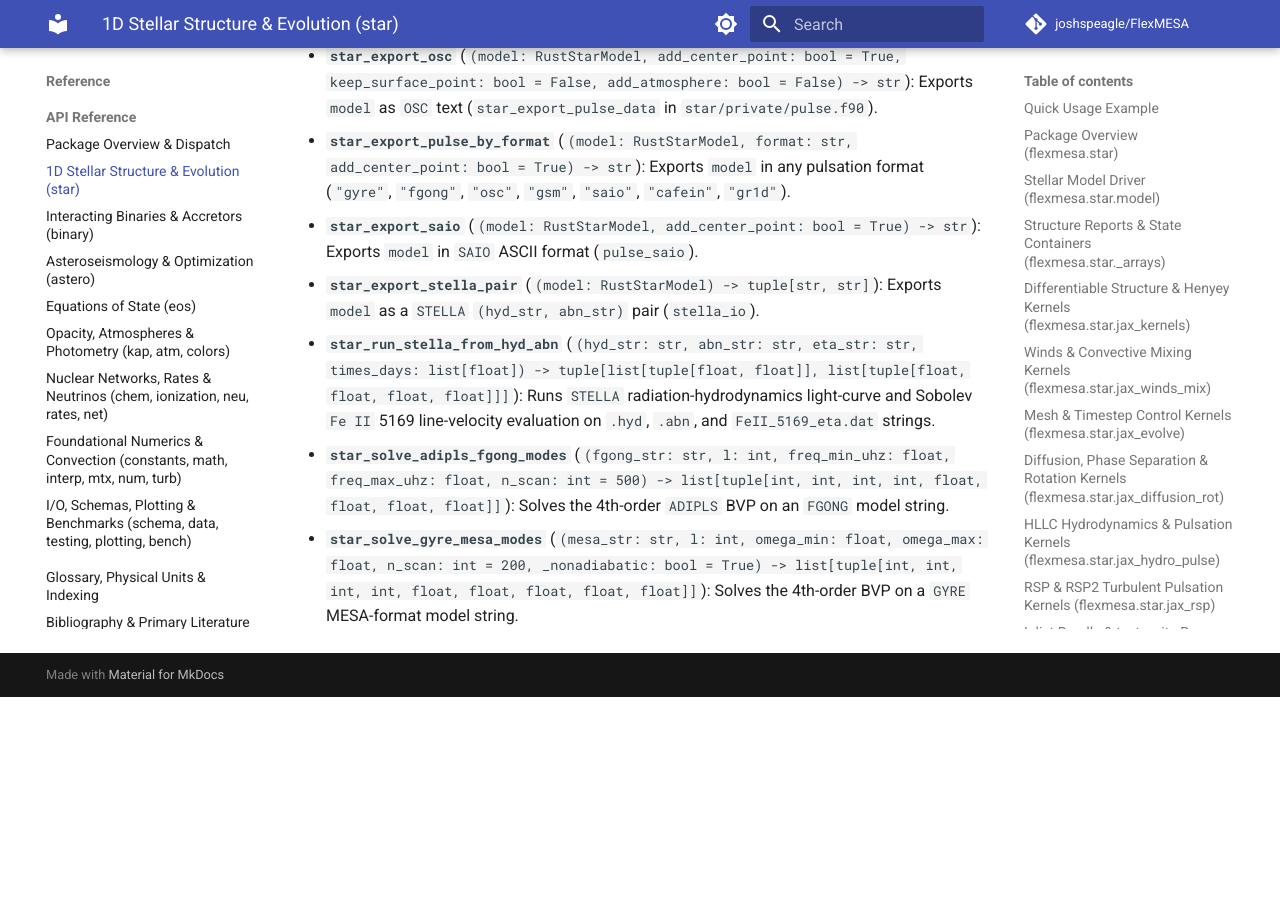
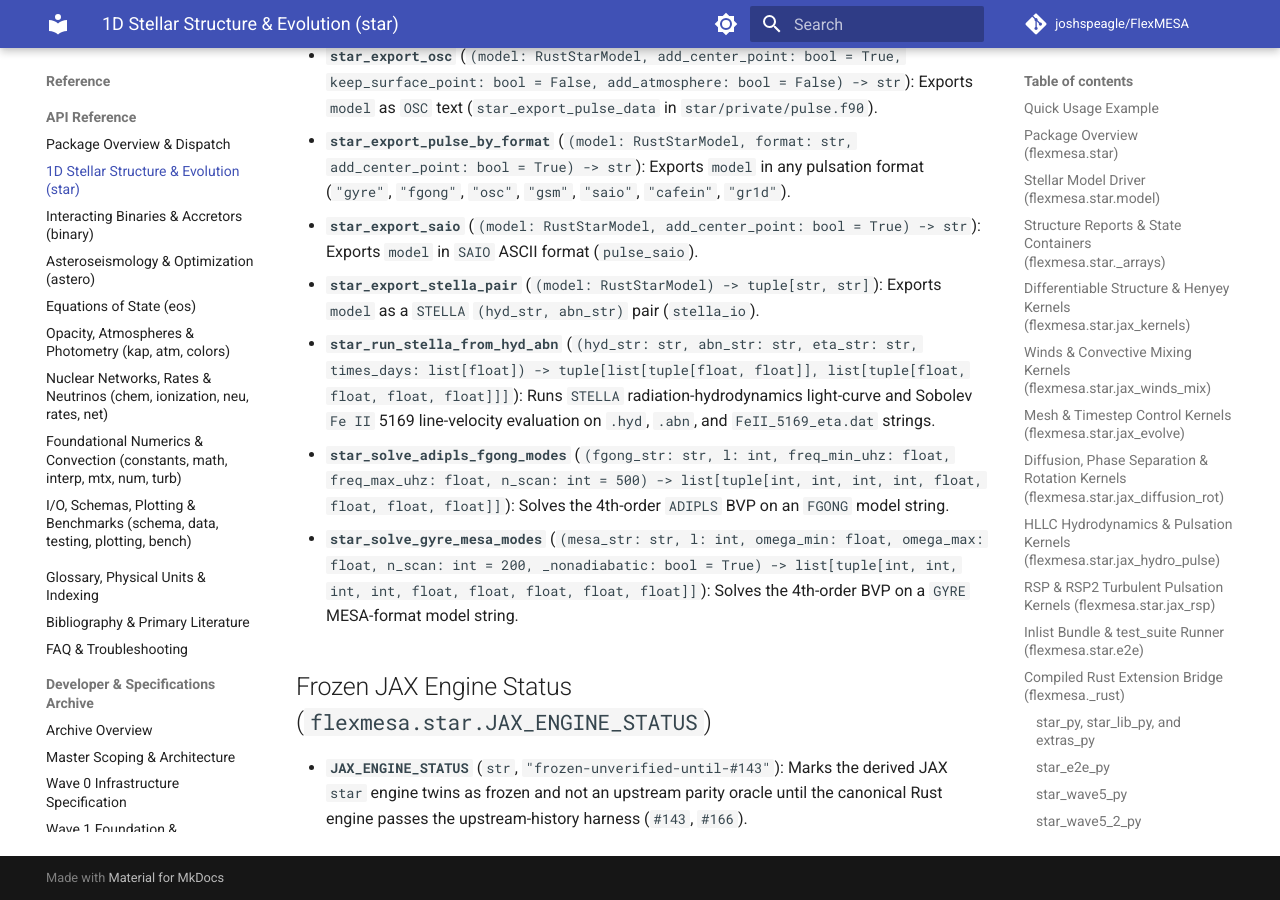
Before and after one commit to joshspeagle/FlexMESA, an MkDocs documentation site: the page built from docs/api/star.md, in a window 1280 px wide and 900 px high, scrolled down 10975 px. Built offline with MkDocs 1.6.1 and Material for MkDocs 9.7.7, drawn with Linux system fonts in a browser that asks for light colours; comment, search, counter and statistics services are not loaded; before the commit the page ends 11672 px from its top, so only the background shows below that.

Commit message:
docs(api): add API bullets for JAX_ENGINE_STATUS on docs/api/star.md (P1.4)
docs/api/star.md: API bullets, in the - **`name`** form the stricter coverage
rule requires, for symbols that were documented only by a prose mention.
Signatures from src/flexmesa/_rust.pyi and docstrings in src/flexmesa/_dispatch.py,
crates/flexmesa-py/src/{astero_py,astero_adipls_py,math_solvers}.rs, and the
package __all__ lists. No behaviour documented that the docstrings do not state.

Commands: python scripts/docs/check_api_coverage.py --check (after the checker
change in the next commit) passes with 0 allowlisted.

Co-Authored-By: Claude Sonnet 5.5 <noreply@anthropic.com>
(cherry picked from commit a9dce2a0cc744c6955a91733a8345da3fddfcdf0)

```diff
--- a/docs/api/star.md
+++ b/docs/api/star.md
@@ -164,3 +164,8 @@ Low-level Safe Rust PyO3 bindings exposed via `flexmesa._rust` for 1D stellar st
 - **`star_run_stella_from_hyd_abn`** (`(hyd_str: str, abn_str: str, eta_str: str, times_days: list[float]) -> tuple[list[tuple[float, float]], list[tuple[float, float, float, float]]]`): Runs `STELLA` radiation-hydrodynamics light-curve and Sobolev `Fe II` 5169 line-velocity evaluation on `.hyd`, `.abn`, and `FeII_5169_eta.dat` strings.
 - **`star_solve_adipls_fgong_modes`** (`(fgong_str: str, l: int, freq_min_uhz: float, freq_max_uhz: float, n_scan: int = 500) -> list[tuple[int, int, int, int, float, float, float, float]]`): Solves the 4th-order `ADIPLS` BVP on an `FGONG` model string.
 - **`star_solve_gyre_mesa_modes`** (`(mesa_str: str, l: int, omega_min: float, omega_max: float, n_scan: int = 200, _nonadiabatic: bool = True) -> list[tuple[int, int, int, int, float, float, float, float, float]]`): Solves the 4th-order BVP on a `GYRE` MESA-format model string.
+
+
+## Frozen JAX Engine Status (`flexmesa.star.JAX_ENGINE_STATUS`)
+
+- **`JAX_ENGINE_STATUS`** (`str`, `"frozen-unverified-until-#143"`): Marks the derived JAX `star` engine twins as frozen and not an upstream parity oracle until the canonical Rust engine passes the upstream-history harness (`#143`, `#166`).
```
